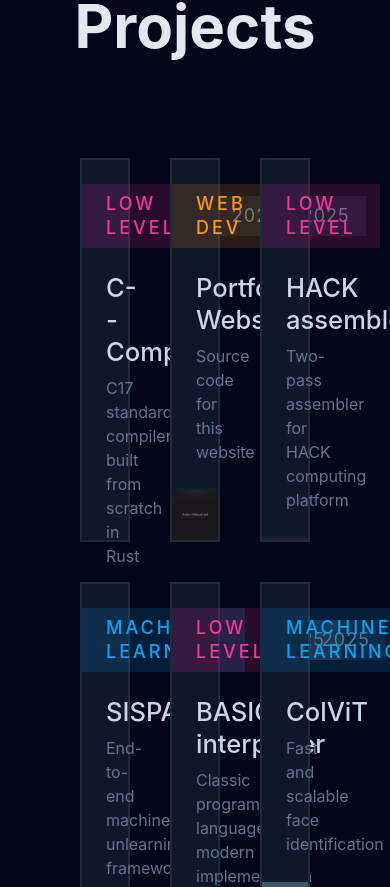
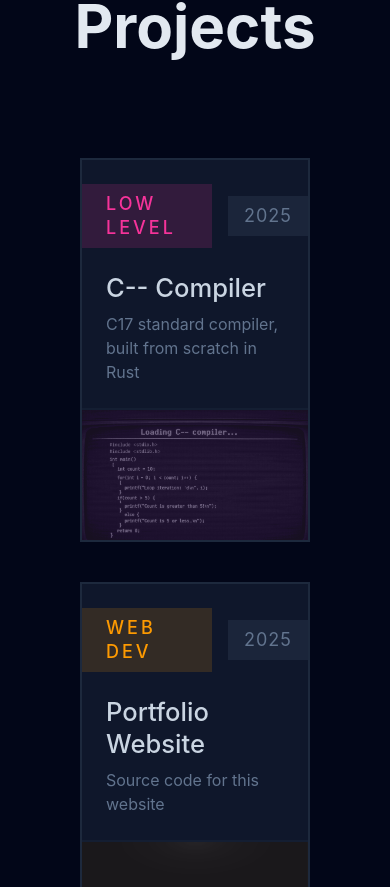
Before and after one commit to alekshiidenhovi/personal-website, a Vue app: page / in a window 390 px wide. Shown: the part 2116-3003 px from the top of the page. Built offline with nearby package versions, Linux system fonts and the light colour scheme; grey boxes are pictures that could not be loaded.

Commit message:
make Projects section responsive

```diff
--- a/src/components/ProjectCard.vue
+++ b/src/components/ProjectCard.vue
@@ -51,6 +51,9 @@ const props = withDefaults(defineProps<Props>(), {
   display: flex;
   flex-direction: column;
   text-decoration: none;
+  flex-grow: 1;
+  flex-shrink: 1;
+  flex-basis: 24rem;
 }
 
 .card:hover {
--- a/src/components/ProjectsSection.vue
+++ b/src/components/ProjectsSection.vue
@@ -47,12 +47,10 @@ import SectionTitle from "./SectionTitle.vue";
 }
 
 .card-container {
-  display: grid;
-  justify-content: center;
-  grid-template-columns: repeat(3, minmax(0, 1fr));
-  grid-template-rows: repeat(2, minmax(0, 1fr));
+  display: flex;
+  flex-direction: row;
+  flex-wrap: wrap;
   gap: 2.5rem;
-  height: 100%;
   width: 100%;
 }
 </style>
```
